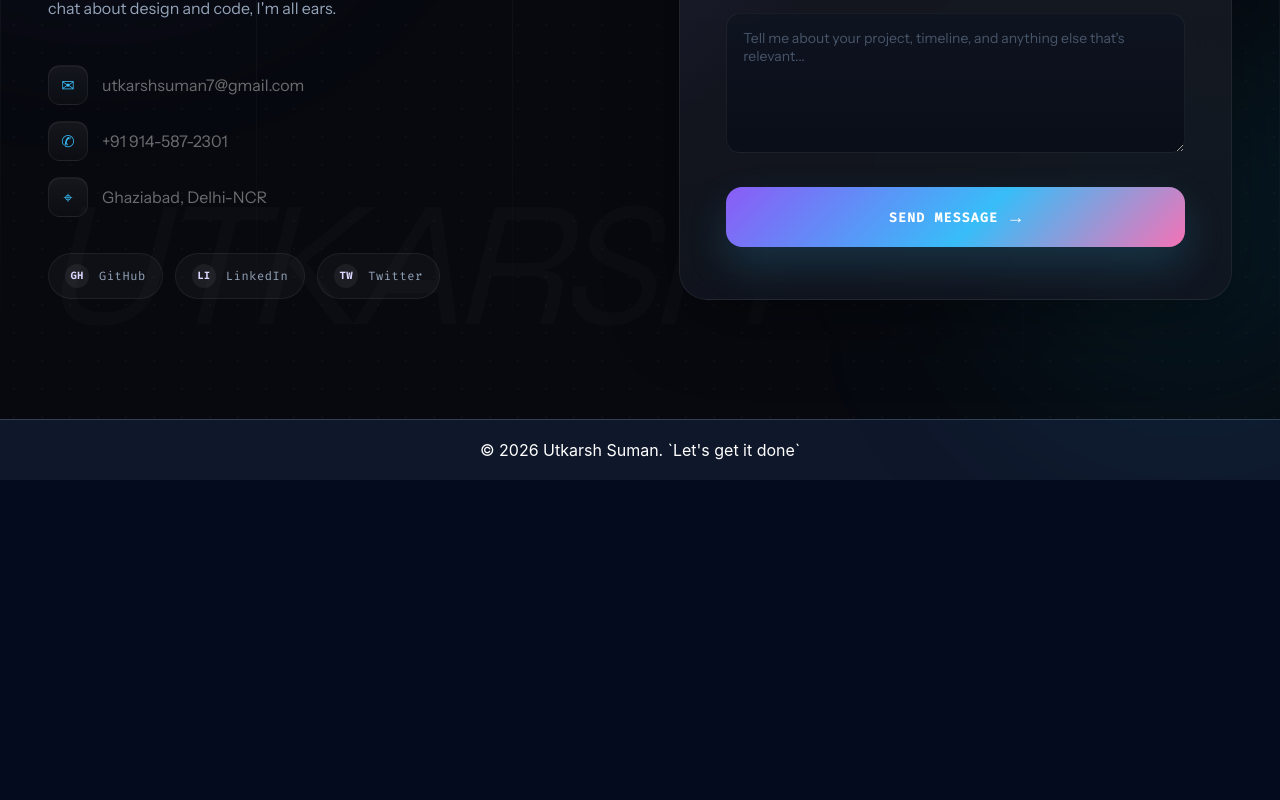
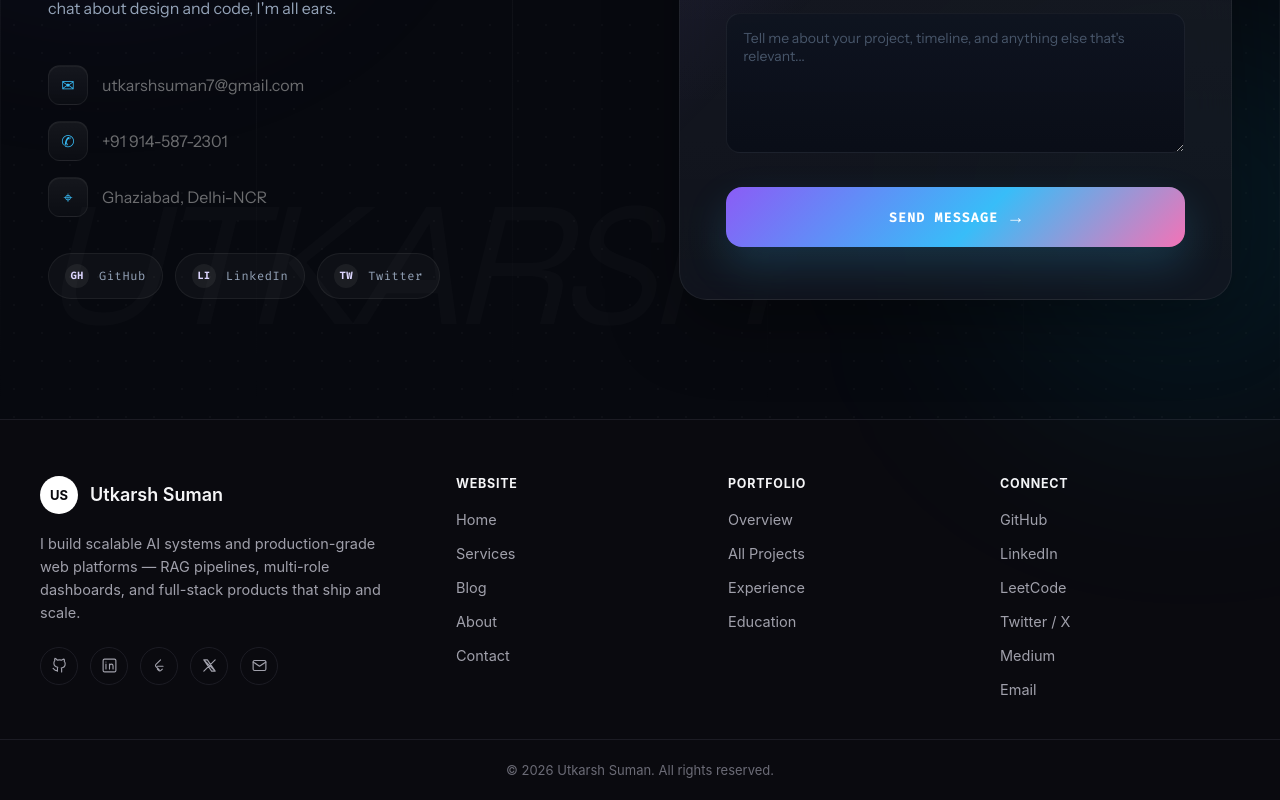
Before and after one commit to UtkarshSuman/utkarsh-suman-portfolio, a React (Vite) app: page / in a window 1280 px wide. Shown: the part 5295-6095 px from the top of the page. Before the commit the page ends 5775 px from the top, so only its background shows below. Built offline with nearby package versions, Linux system fonts and the light colour scheme; no server answers; a web font is replaced by a local one.

Commit message:
updated footer

```diff
--- a/src/components/layout/Footer/Footer.css
+++ b/src/components/layout/Footer/Footer.css
@@ -1,6 +1,188 @@
+
+:root {
+  --footer-bg: #0a0a0f;
+  --footer-border: #1c1c24;
+  --footer-text-primary: #f5f5f7;
+  --footer-text-secondary: #a0a0ab;
+  --footer-text-muted: #6b6b76;
+  --footer-accent: #ffffff;
+}
+
 .footer {
+  background-color: var(--footer-bg);
+  color: var(--footer-text-secondary);
+  width: 100%;
+  border-top: 1px solid var(--footer-border);
+  font-family: -apple-system, BlinkMacSystemFont, "Segoe UI", Roboto, Helvetica, Arial, sans-serif;
+}
+
+.footer-top {
+  padding: 56px 24px 40px;
+}
+
+.footer-inner {
+  max-width: 1200px;
+  margin: 0 auto;
+  display: grid;
+  grid-template-columns: 1.6fr 1fr 1fr 1fr;
+  gap: 32px;
+}
+
+/* Brand / bio column */
+.footer-brand-header {
+  display: flex;
+  align-items: center;
+  gap: 12px;
+  margin-bottom: 18px;
+}
+
+.footer-avatar {
+  width: 38px;
+  height: 38px;
+  flex-shrink: 0;
+  border-radius: 50%;
+  background-color: var(--footer-accent);
+  color: #0a0a0f;
+  font-weight: 700;
+  font-size: 13px;
+  display: flex;
+  align-items: center;
+  justify-content: center;
+}
+
+.footer-name {
+  font-size: 18px;
+  font-weight: 600;
+  color: var(--footer-text-primary);
+}
+
+.footer-bio {
+  font-size: 14.5px;
+  line-height: 1.6;
+  color: var(--footer-text-secondary);
+  max-width: 360px;
+  margin: 0 0 22px;
+}
+
+.footer-social-row {
+  display: flex;
+  gap: 12px;
+}
+
+.footer-social-icon {
+  width: 38px;
+  height: 38px;
+  border-radius: 50%;
+  border: 1px solid var(--footer-border);
+  display: flex;
+  align-items: center;
+  justify-content: center;
+  color: var(--footer-text-secondary);
+  transition: color 0.2s ease, border-color 0.2s ease;
+}
+
+.footer-social-icon svg {
+  width: 17px;
+  height: 17px;
+}
+
+.footer-social-icon:hover,
+.footer-social-icon:focus-visible {
+  color: var(--footer-text-primary);
+  border-color: var(--footer-text-muted);
+}
+
+.footer-social-icon:focus-visible {
+  outline: 2px solid var(--footer-text-primary);
+  outline-offset: 2px;
+}
+
+/* Link columns */
+.footer-column-title {
+  font-size: 12.5px;
+  font-weight: 700;
+  letter-spacing: 0.06em;
+  text-transform: uppercase;
+  color: var(--footer-text-primary);
+  margin: 0 0 18px;
+}
+
+.footer-column-list {
+  list-style: none;
+  margin: 0;
+  padding: 0;
+  display: flex;
+  flex-direction: column;
+  gap: 14px;
+}
+
+.footer-link {
+  font-size: 14.5px;
+  color: var(--footer-text-secondary);
+  text-decoration: none;
+  transition: color 0.2s ease;
+}
+
+.footer-link:hover,
+.footer-link:focus-visible {
+  color: var(--footer-text-primary);
+}
+
+.footer-link:focus-visible {
+  outline: 2px solid var(--footer-text-primary);
+  outline-offset: 2px;
+}
+
+/* Bottom bar */
+.footer-bottom {
+  border-top: 1px solid var(--footer-border);
+  padding: 22px 24px;
+}
+
+.footer-copyright {
+  max-width: 1200px;
+  margin: 0 auto;
   text-align: center;
-  padding: 20px;
-  background: #0f172a;
-  border-top: 1px solid #334155;
+  font-size: 13px;
+  color: var(--footer-text-muted);
 }
+
+/* ---------- Tablet ---------- */
+@media (max-width: 900px) {
+  .footer-inner {
+    grid-template-columns: 1fr 1fr;
+    row-gap: 40px;
+  }
+
+  .footer-brand {
+    grid-column: 1 / -1;
+  }
+
+  .footer-bio {
+    max-width: 480px;
+  }
+}
+
+/* ---------- Phone ---------- */
+@media (max-width: 560px) {
+  .footer-top {
+    padding: 44px 20px 32px;
+  }
+
+  .footer-inner {
+    grid-template-columns: 1fr;
+    row-gap: 32px;
+  }
+
+  .footer-bio {
+    max-width: 100%;
+  }
+
+  .footer-bottom {
+    padding: 20px 20px;
+  }
+
+  .footer-copyright {
+    font-size: 12px;
+  }
+}
--- a/src/components/layout/Footer/Footer.jsx
+++ b/src/components/layout/Footer/Footer.jsx
@@ -1,13 +1,114 @@
 import React from "react";
+import { profile,socialLinks,footerColumns,copyrightText } from "../../../data/portfolioData";
 import "./Footer.css";
 
-function Footer() {
-  const year = new Date().getFullYear();
+const iconMap = {
+  github: (
+    <svg viewBox="0 0 24 24" fill="none" stroke="currentColor" strokeWidth="1.6">
+      <path
+        d="M9 19c-4.3 1.4-4.3-2.5-6-3m12 5v-3.5c0-1 .1-1.4-.5-2 2.8-.3 5.5-1.4 5.5-6a4.6 4.6 0 0 0-1.3-3.2 4.2 4.2 0 0 0-.1-3.2s-1.1-.3-3.5 1.3a12.3 12.3 0 0 0-6.2 0C6.6 1.7 5.5 2 5.5 2a4.2 4.2 0 0 0-.1 3.2A4.6 4.6 0 0 0 4.1 8.4c0 4.6 2.7 5.7 5.5 6-.6.6-.6 1.2-.5 2V20"
+        strokeLinecap="round"
+        strokeLinejoin="round"
+      />
+    </svg>
+  ),
+  linkedin: (
+    <svg viewBox="0 0 24 24" fill="none" stroke="currentColor" strokeWidth="1.6">
+      <rect x="3" y="3" width="18" height="18" rx="2" />
+      <path d="M7 10v7M7 7v.01M12 17v-4.5a2.5 2.5 0 0 1 5 0V17M12 17v-7" strokeLinecap="round" />
+    </svg>
+  ),
+  leetcode: (
+    <svg viewBox="0 0 24 24" fill="none" stroke="currentColor" strokeWidth="1.6">
+      <path
+        d="M13.5 4 7 10.5a2 2 0 0 0 0 3l4.5 4.5M9 13h8M16 17l-1.5 1.5a3 3 0 0 1-4.2 0L9 17"
+        strokeLinecap="round"
+        strokeLinejoin="round"
+      />
+    </svg>
+  ),
+  twitter: (
+    <svg viewBox="0 0 24 24" fill="none" stroke="currentColor" strokeWidth="1.6">
+      <path
+        d="M4 4l16 16M20 4 4 20M4 4h5l11 16h-5L4 4z"
+        strokeLinecap="round"
+        strokeLinejoin="round"
+      />
+    </svg>
+  ),
+  medium: (
+    <svg viewBox="0 0 24 24" fill="none" stroke="currentColor" strokeWidth="1.6">
+      <circle cx="6.5" cy="12" r="3.5" />
+      <ellipse cx="15" cy="12" rx="2" ry="3.5" />
+      <ellipse cx="20" cy="12" rx="1" ry="3.5" />
+    </svg>
+  ),
+  email: (
+    <svg viewBox="0 0 24 24" fill="none" stroke="currentColor" strokeWidth="1.6">
+      <rect x="3" y="5" width="18" height="14" rx="2" />
+      <path d="m3 7 9 6 9-6" strokeLinecap="round" strokeLinejoin="round" />
+    </svg>
+  ),
+};
+
+function SocialIcon({ icon, url, label }) {
+  return (
+    <a
+      href={url}
+      className="footer-social-icon"
+      aria-label={label}
+      target="_blank"
+      rel="noopener noreferrer"
+    >
+      {iconMap[icon] ?? null}
+    </a>
+  );
+}
+
+function FooterColumn({ title, links }) {
+  return (
+    <div className="footer-column">
+      <h3 className="footer-column-title">{title}</h3>
+      <ul className="footer-column-list">
+        {links.map((link) => (
+          <li key={link.label}>
+            <a href={link.url} className="footer-link">
+              {link.label}
+            </a>
+          </li>
+        ))}
+      </ul>
+    </div>
+  );
+}
+
+export default function Footer() {
   return (
     <footer className="footer">
-      <p>© {year} Utkarsh Suman.  `Let's get it done`</p>
+      <div className="footer-top">
+        <div className="footer-inner">
+          <div className="footer-brand">
+            <div className="footer-brand-header">
+              <span className="footer-avatar">{profile.initials}</span>
+              <span className="footer-name">{profile.name}</span>
+            </div>
+            <p className="footer-bio">{profile.bio}</p>
+            <div className="footer-social-row">
+              {socialLinks.map((social) => (
+                <SocialIcon key={social.label} {...social} />
+              ))}
+            </div>
+          </div>
+
+          {footerColumns.map((column) => (
+            <FooterColumn key={column.title} title={column.title} links={column.links} />
+          ))}
+        </div>
+      </div>
+
+      <div className="footer-bottom">
+        <p className="footer-copyright">{copyrightText}</p>
+      </div>
     </footer>
   );
 }
-
-export default Footer;
--- a/src/data/portfolioData.js
+++ b/src/data/portfolioData.js
@@ -141,3 +141,56 @@ export const techStack = [
     ],
   },
 ];
+
+
+export const profile = {
+  initials: "US",
+  name: "Utkarsh Suman",
+  bio: "I build scalable AI systems and production-grade web platforms — RAG pipelines, multi-role dashboards, and full-stack products that ship and scale.",
+};
+
+
+// "icon" must match a key in the iconMap inside Footer.jsx
+export const socialLinks = [
+  { icon: "github", url: "https://github.com/your-username", label: "GitHub" },
+  { icon: "linkedin", url: "https://linkedin.com/in/your-username", label: "LinkedIn" },
+  { icon: "leetcode", url: "https://leetcode.com/your-username", label: "LeetCode" },
+  { icon: "twitter", url: "https://twitter.com/your-username", label: "Twitter / X" },
+  { icon: "email", url: "mailto:utkarshsuman7@gmail.com", label: "Email" },
+];
+
+// Footer columns: each column has a title and a list of links
+export const footerColumns = [
+  {
+    title: "Website",
+    links: [
+      { label: "Home", url: "/" },
+      { label: "Services", url: "/services" },
+      { label: "Blog", url: "/blog" },
+      { label: "About", url: "/about" },
+      { label: "Contact", url: "/contact" },
+    ],
+  },
+  {
+    title: "Portfolio",
+    links: [
+      { label: "Overview", url: "/portfolio" },
+      { label: "All Projects", url: "/portfolio/projects" },
+      { label: "Experience", url: "/portfolio/experience" },
+      { label: "Education", url: "/portfolio/education" },
+    ],
+  },
+  {
+    title: "Connect",
+    links: [
+      { label: "GitHub", url: "https://github.com/your-username" },
+      { label: "LinkedIn", url: "https://linkedin.com/in/your-username" },
+      { label: "LeetCode", url: "https://leetcode.com/your-username" },
+      { label: "Twitter / X", url: "https://twitter.com/your-username" },
+      { label: "Medium", url: "https://medium.com/@your-username" },
+      { label: "Email", url: "mailto:you@example.com" },
+    ],
+  },
+];
+
+export const copyrightText = `© ${new Date().getFullYear()} ${profile.name}. All rights reserved.`;
```
